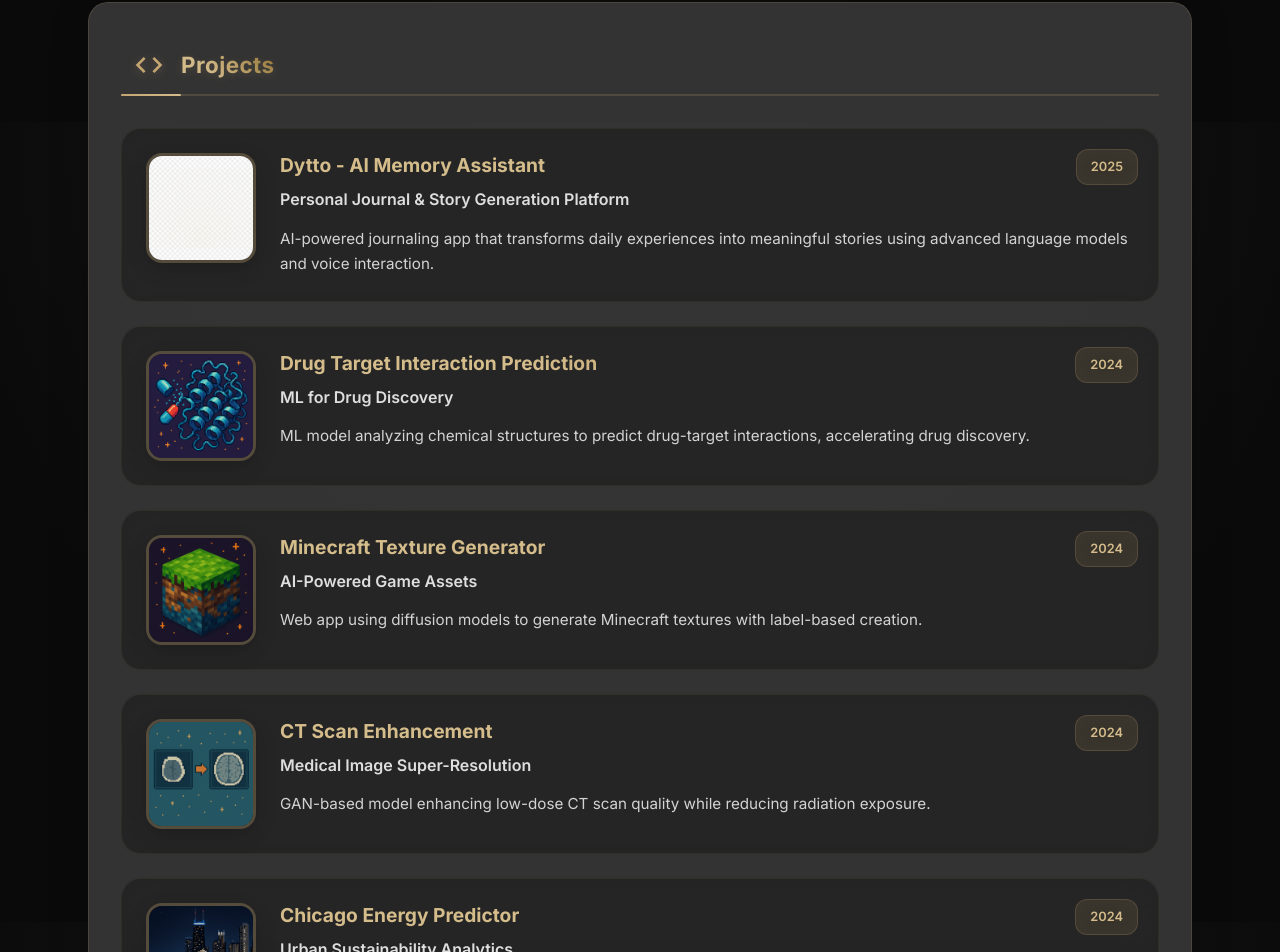
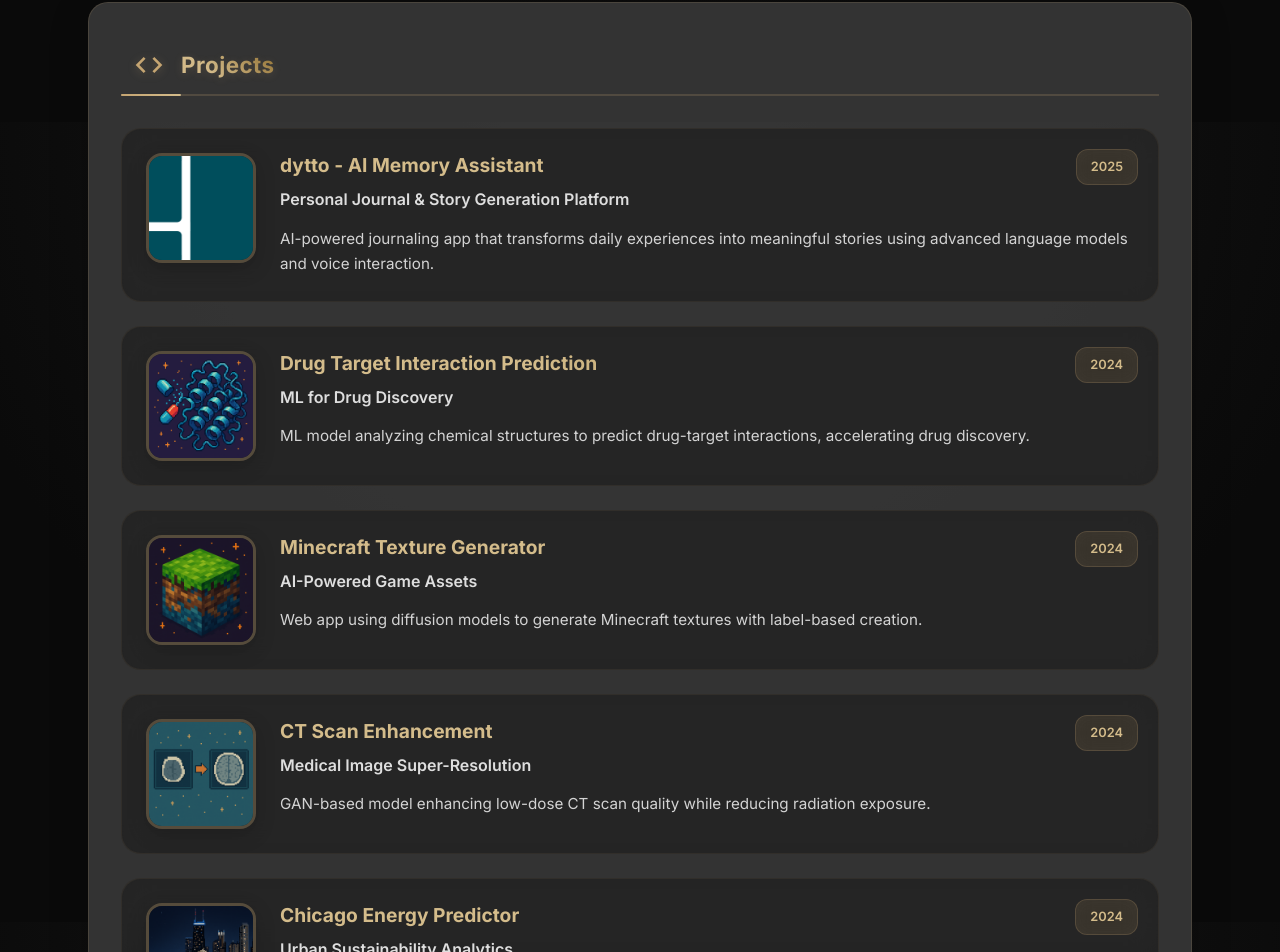
Before and after one commit to Ayaan-P/my-portfolio, a React (Create React App) app: page / in a window 1280 px wide. Shown: the part 2278-3230 px from the top of the page. Built offline with nearby package versions, Linux system fonts and the light colour scheme.

Commit message:
Updated profileData.ts

```diff
--- a/src/data/profileData.ts
+++ b/src/data/profileData.ts
@@ -274,13 +274,13 @@
   projects: [
     {
     id: 1,
-    sectionTitle: "Dytto - AI Memory Assistant",
+    sectionTitle: "dytto - AI Memory Assistant",
     subtitle: "Personal Journal & Story Generation Platform",
     aboutText: `AI-powered journaling app that transforms daily experiences into meaningful stories using advanced language models and voice interaction.`,
     date: "2025",
-    imgSrc: BlankImg, // You'll need to add your app screenshot
+    imgSrc: LogoImg, // You'll need to add your app screenshot
     expandedDetails: {
-      fullDescription: "Dytto is a sophisticated AI-powered personal journal that automatically captures and transforms your daily experiences into meaningful narratives.",
+      fullDescription: "dytto is a sophisticated AI-powered personal journal that automatically captures and transforms your daily experiences into meaningful narratives.",
          skills: [
         "React Native/Expo",
         "TypeScript",
```
